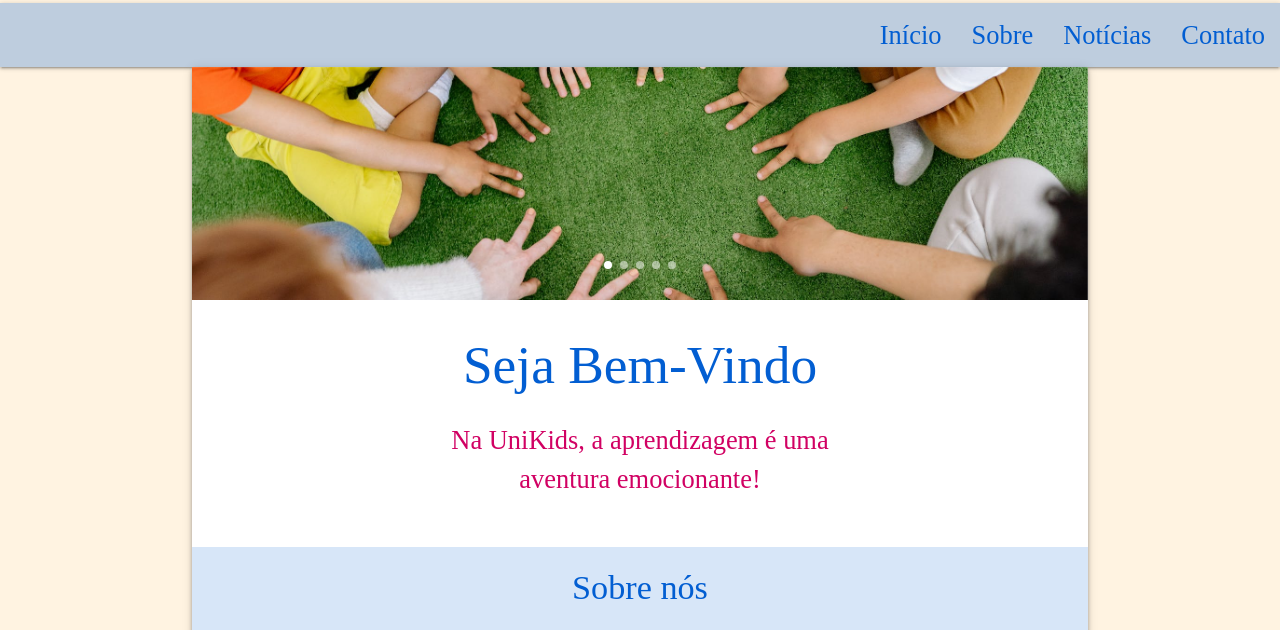
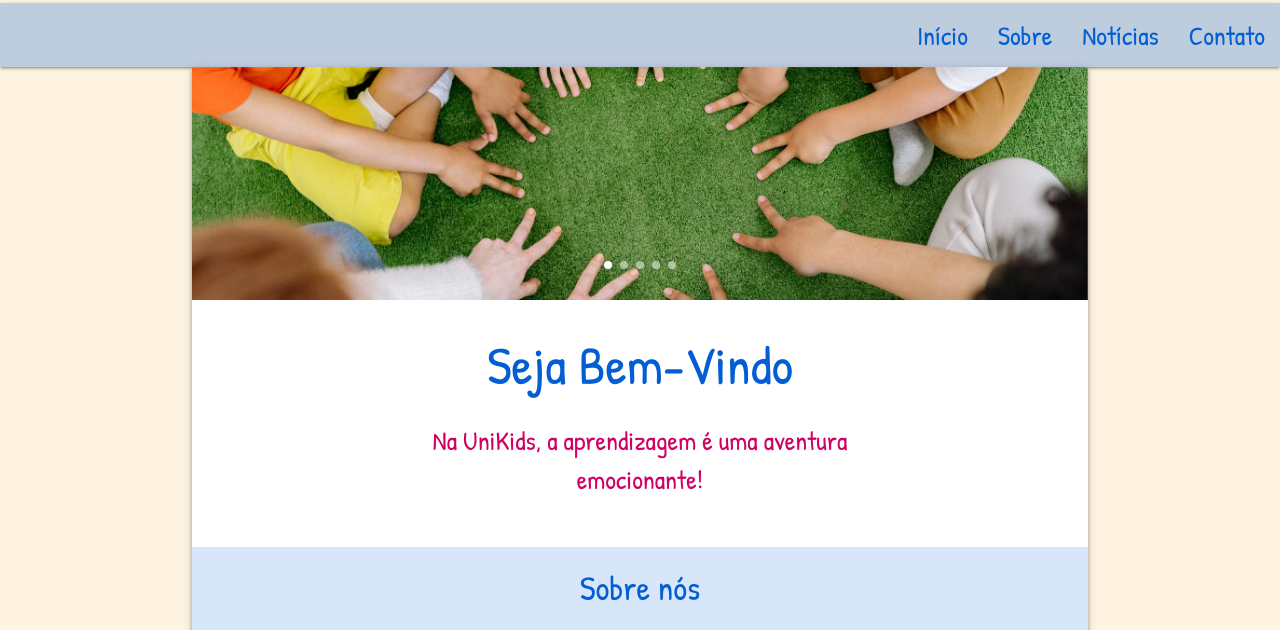
Before and after one commit to MatheusWDB/unikids, a plain HTML site: page index.html in a window 1280 px wide. Shown: the part 113-743 px from the top of the page. Drawn offline with nearby package versions, Linux system fonts and the light colour scheme; a web font is replaced by a local one.

Commit message:
Update style.css

```diff
--- a/css/style.css
+++ b/css/style.css
@@ -2,7 +2,7 @@
 
 body {
     background-color: #ff99001e;
-    font-family: 'Patrick Han';
+    font-family: 'Patrick Hand';
 }
 
 /*Header*/
```
